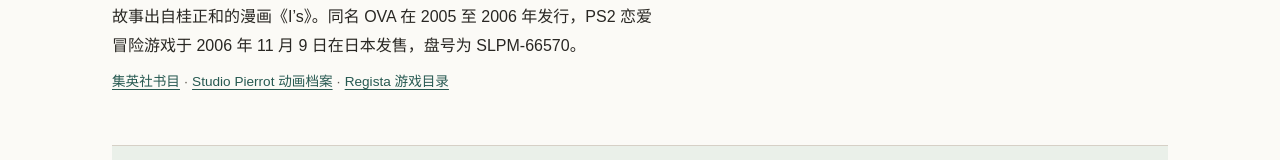
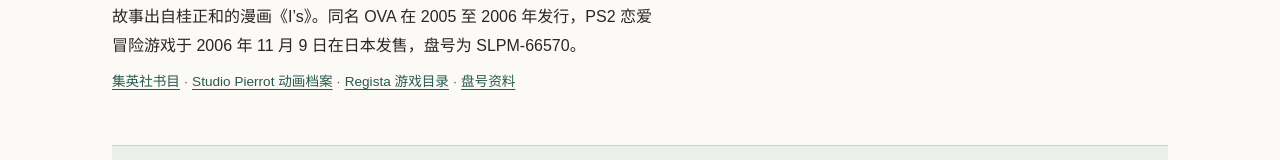
Before and after one commit to whitsats/is-pure-port, a plain HTML site: page site/index.html in a window 1280 px wide. Shown: the part 602-762 px from the top of the page. Drawn offline with Linux system fonts and the light colour scheme.

Commit message:
Correct PS2 catalog attribution

```diff
--- a/site/index.html
+++ b/site/index.html
@@ -29,7 +29,7 @@
           <h2>关于这部作品</h2>
           <p>高中生濑户一贵喜欢同班的苇月伊织。两人一起筹备迎新活动，终于有机会熟悉起来。就在一贵想靠近伊织的时候，从小认识的秋叶季子又回到了他的生活里。</p>
           <p>故事出自桂正和的漫画《I’s》。同名 OVA 在 2005 至 2006 年发行，PS2 恋爱冒险游戏于 2006 年 11 月 9 日在日本发售，盘号为 <span class="nowrap">SLPM-66570</span>。</p>
-          <p class="note"><a href="https://www.shueisha.co.jp/books/items/contents.html?jdcn=08619371872411315501">集英社书目</a> · <a href="https://pierrot.jp/archive/ova/title51.html">Studio Pierrot 动画档案</a> · <a href="https://psxdatacenter.com/psx2/games2/SLPM-66570.html">Regista 游戏目录</a></p>
+          <p class="note"><a href="https://www.shueisha.co.jp/books/items/contents.html?jdcn=08619371872411315501">集英社书目</a> · <a href="https://pierrot.jp/archive/ova/title51.html">Studio Pierrot 动画档案</a> · <a href="https://regista.co.jp/game_model/playstation_2/">Regista 游戏目录</a> · <a href="https://psxdatacenter.com/psx2/games2/SLPM-66570.html">盘号资料</a></p>
         </div>
       </div>
       <figure class="cover">
```
